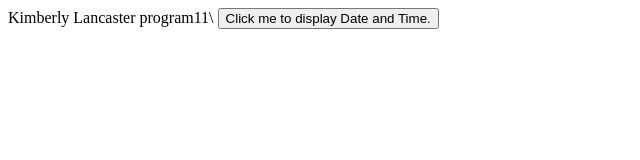
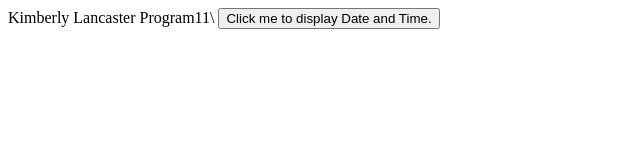
Before and after one commit to klanca576/brotherblazzard.github.io, a plain HTML site: page program1-1.html in a window 1280 px wide. Shown: the full height of the page, 0-640 px from the left. Drawn offline with Linux system fonts and the light colour scheme.

Commit message:
initial commit

```diff
--- a/program1-1.html
+++ b/program1-1.html
@@ -2,7 +2,7 @@
 <html>
 <head>
 <meta charset="utf-8"
-></title>Kimberly Lancaster program11</title>\
+></title>Kimberly Lancaster Program11</title>\
 </head>
 </body>
 <button type="button"
```
